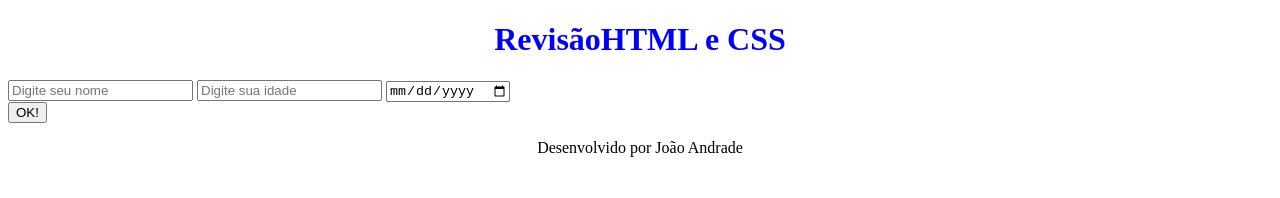
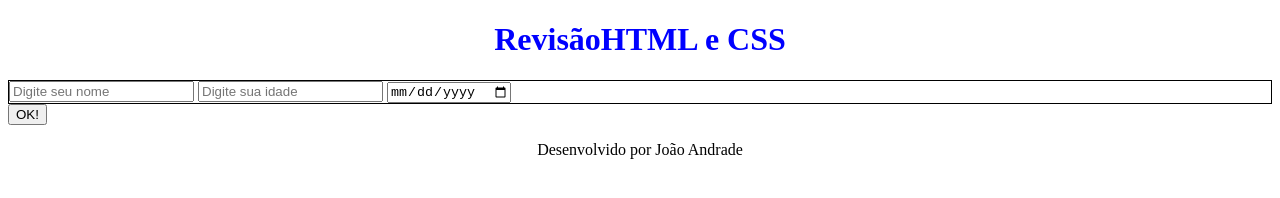
Before and after one commit to JoaoV-Andrade/programacao_web, a plain HTML site: page index.html in a window 1280 px wide. Drawn offline with Linux system fonts and the light colour scheme.

Commit message:
mudancas

```diff
--- a/estilo.css
+++ b/estilo.css
@@ -8,3 +8,8 @@
 .texto-paragrafo{
     text-align: center;
 }
+
+
+.entradas-usuario {
+    border: 1px solid;
+}
--- a/index.html
+++ b/index.html
@@ -8,7 +8,7 @@
 </head>
 <body>
     <h1 id="titulo"> RevisãoHTML e CSS</h1>
-    <div>
+    <div class="entradas-usuario">
     <input type="text" placeholder="Digite seu nome">
     <input type="number" placeholder="Digite sua idade">
     <input type="date" >
```
